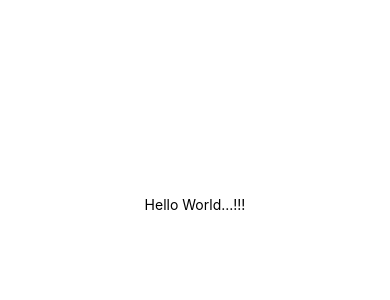
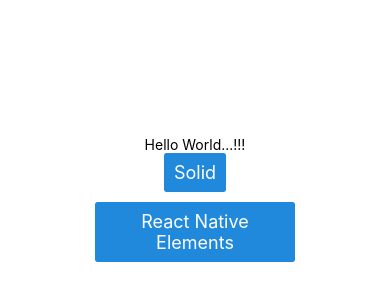
Before and after one commit to Dnyanesh-Bachhav/GinGk-App, a React Native app: screen / in a window 390 px wide. Shown: the part 218-518 px from the top of the page. Built offline with nearby package versions, Linux system fonts and the light colour scheme.

Commit message:
Splash screen added

```diff
--- a/App.js
+++ b/App.js
@@ -1,12 +1,25 @@
 import { StatusBar } from 'expo-status-bar';
 import { StyleSheet, Text, View } from 'react-native';
+import { SafeAreaProvider } from 'react-native-safe-area-context';
+import { Button } from '@rneui/themed';
 
 export default function App() {
   return (
-    <View style={styles.container}>
-      <Text>Hello World...!!!</Text>
-      <StatusBar style="auto" />
-    </View>
+    <SafeAreaProvider>
+      <View style={styles.container}>
+        <Text>Hello World...!!!</Text>
+        <Button title="Solid" />
+        <Button
+              title={'React Native Elements'}
+              containerStyle={{
+                width: 200,
+                marginHorizontal: 50,
+                marginVertical: 10,
+              }}
+            />
+        <StatusBar style="auto" />
+      </View>
+    </SafeAreaProvider>
   );
 }
 
--- a/package.json
+++ b/package.json
@@ -9,10 +9,14 @@
     "web": "expo start --web"
   },
   "dependencies": {
+    "@rneui/base": "^0.0.0-edge.2",
+    "@rneui/themed": "^0.0.0-edge.2",
     "expo": "~48.0.18",
     "expo-status-bar": "~1.4.4",
     "react": "18.2.0",
-    "react-native": "0.71.8"
+    "react-native": "0.71.8",
+    "react-native-safe-area-context": "^4.6.3",
+    "react-native-vector-icons": "^9.2.0"
   },
   "devDependencies": {
     "@babel/core": "^7.20.0"
```
Also changed, not shown: 2 other files (tests, documents, lock files or other folders).
